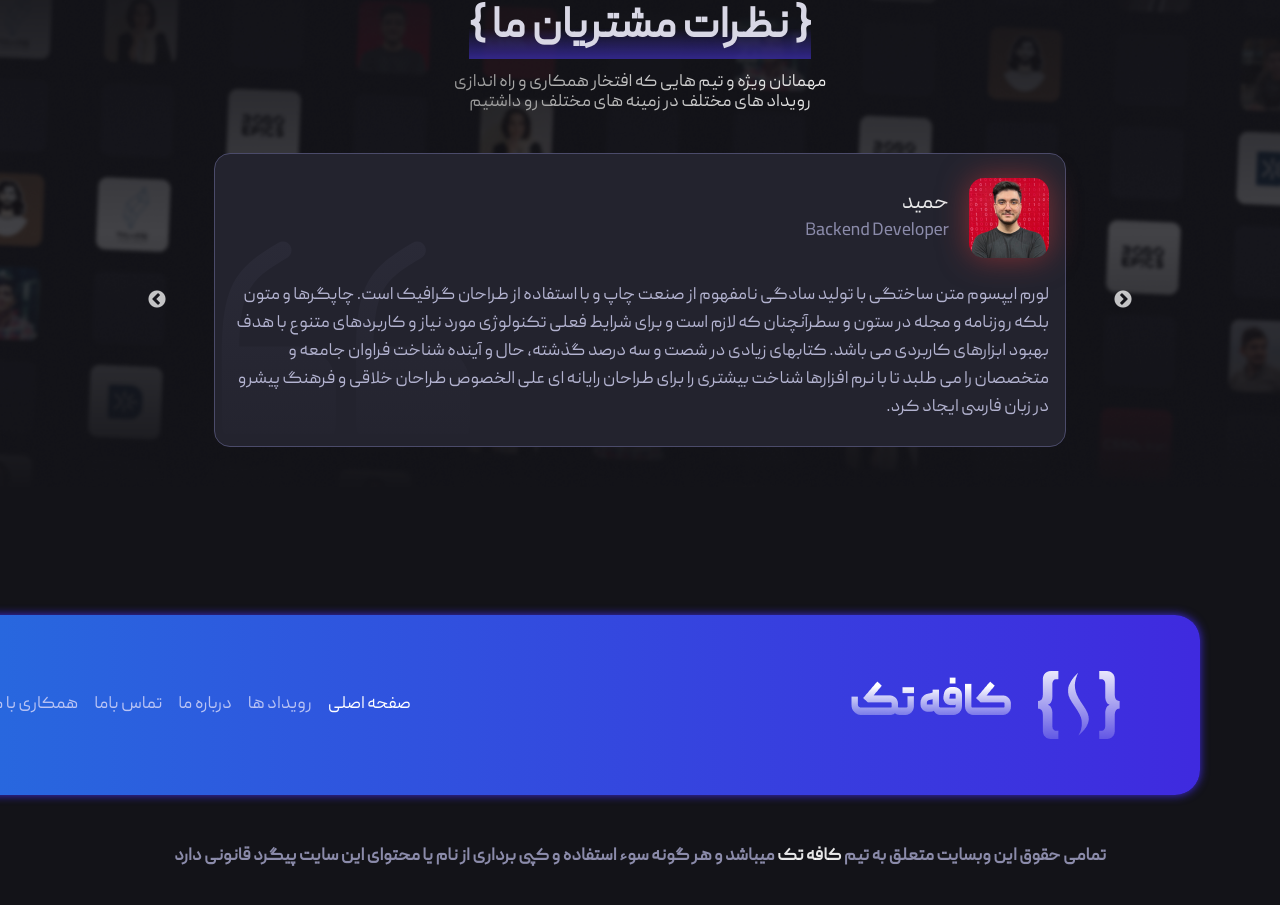
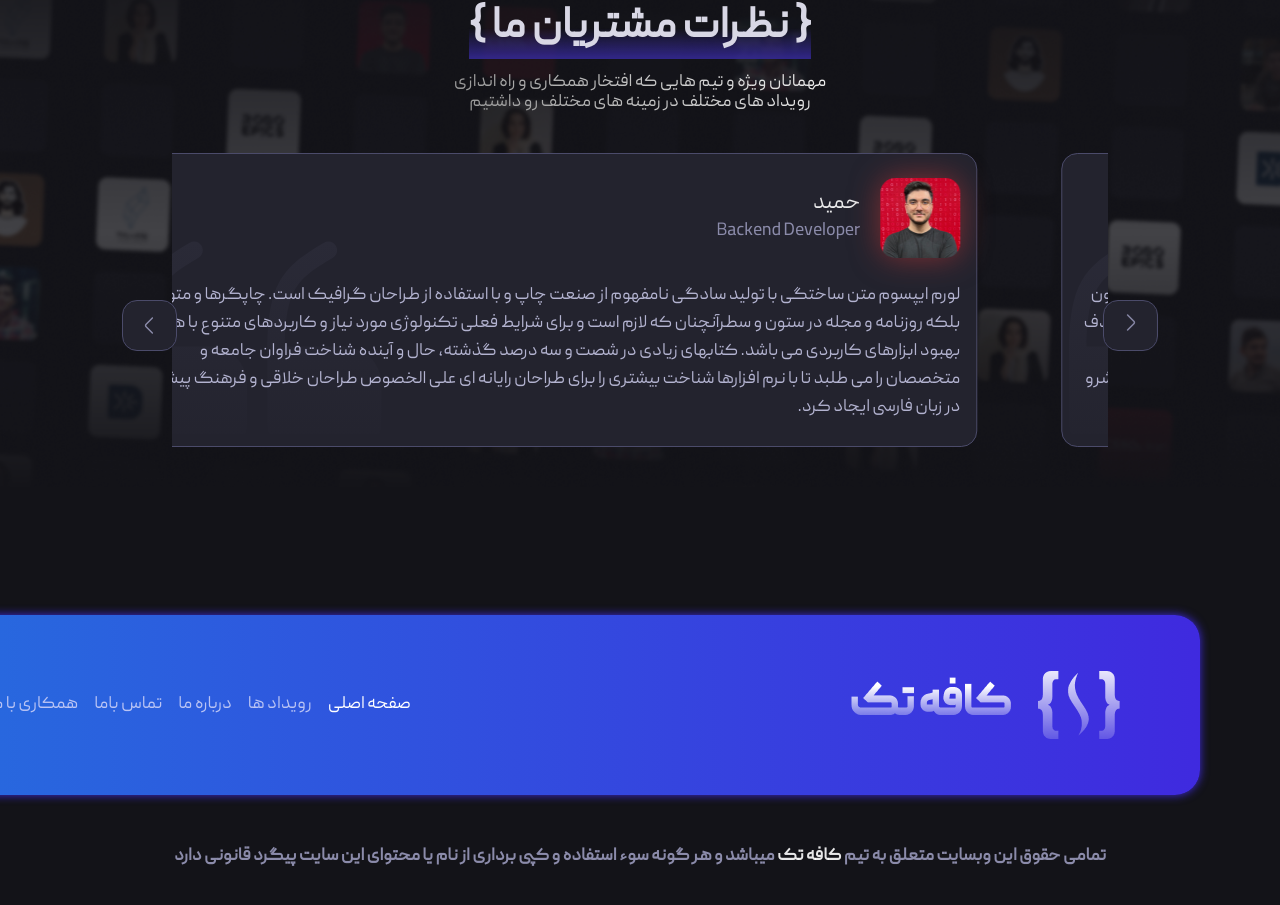
Before and after one commit to AmirhosseinDehghanazar/CafeTech-Frontend, a React (Vite) app in the folder CafeTech-Frontend/: page / in a window 1280 px wide. Shown: the part 2625-3530 px from the top of the page. Built offline with nearby package versions, Linux system fonts and the light colour scheme.

Commit message:
Slider Setting changed - arrow next and prev customized

```diff
--- a/CafeTech-Frontend/src/components/main/comment/Comment.jsx
+++ b/CafeTech-Frontend/src/components/main/comment/Comment.jsx
@@ -1,8 +1,26 @@
 import "./comment.css";
 import commentPicture from "../../../assets/comment/comment-pic.png";
 import Slider from "react-slick";
+import arrowright from "../../../assets/comment/arrow-left.svg";
+const Comment = () => {
+  const NextArrow = (props) => (
+    <div className="custom-next-arrow" onClick={props.onClick}>
+      <img src={arrowright} alt="" />
+    </div>
+  );
 
-const Comment = () => {
+  const PrevArrow = (props) => (
+    <div className="custom-prev-arrow" onClick={props.onClick}>
+      <img src={arrowright} alt="" />
+    </div>
+  );
+  const settings = {
+    autoplay: true,
+    // speed: 500,
+    autoplaySpeed: 3000,
+    nextArrow: <NextArrow />,
+    prevArrow: <PrevArrow />,
+  };
   const comments = [
     {
       id: 1,
@@ -43,6 +61,7 @@ const Comment = () => {
       {/* slide */}
       <div className="max-w-[992px] mx-auto">
         <Slider
+          {...settings}
           dots={window.innerWidth > 1024 ? false : true}
           className="text-center mx-7"
         >
--- a/CafeTech-Frontend/src/components/main/comment/comment.css
+++ b/CafeTech-Frontend/src/components/main/comment/comment.css
@@ -31,3 +31,35 @@
     background-size: contain;
   }
 }
+.custom-next-arrow {
+  /* background-size: contain; */
+  align-items: center;
+  border-radius: 15px;
+  border: 1px solid var(--box-strok, #4b4b6a);
+  background: var(--box, #23232e);
+  position: absolute;
+  top: 50%;
+  padding: 10px 15px;
+  width: 55px;
+  height: 51px;
+  right: -50px;
+  cursor: pointer;
+  z-index: 1;
+  transform: scaleX(-1);
+}
+
+.custom-prev-arrow {
+  background-size: contain;
+  align-content: center;
+  border-radius: 15px;
+  border: 1px solid var(--box-strok, #4b4b6a);
+  background: var(--box, #23232e);
+  position: absolute;
+  top: 50%;
+  padding: 10px 15px;
+  width: 55px;
+  height: 51px;
+  left: -50px;
+  cursor: pointer;
+  z-index: 1;
+}
```
Also changed, not shown: CafeTech-Frontend/src/assets/comment/arrow-left.svg (added).
